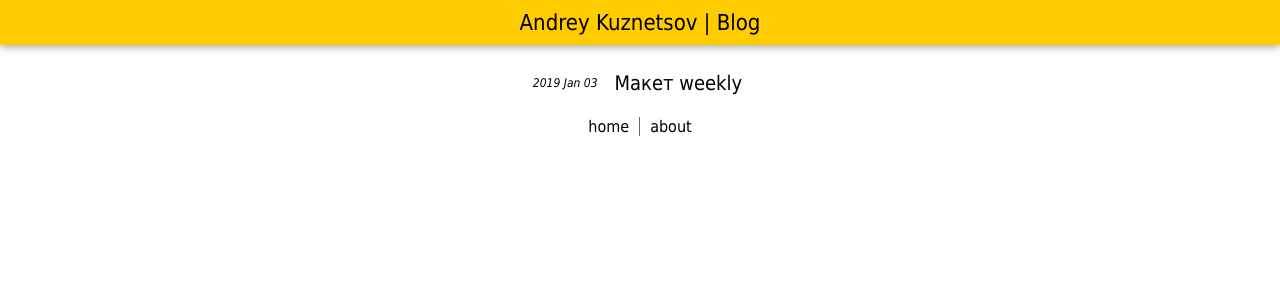
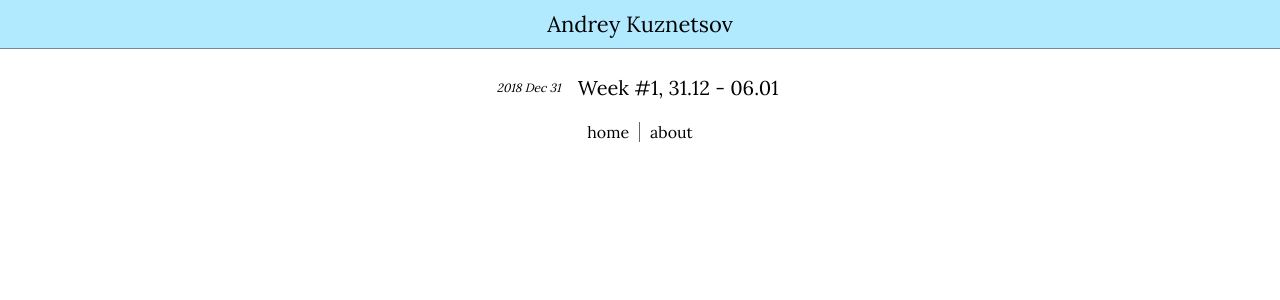
Before and after one commit to kuznetsovandrey76/blog, a Jekyll site: the page built from index.md, in a window 1280 px wide. Shown: the top 300 px of the page. Built offline with Jekyll 4.4.1, drawn with Linux system fonts in a browser that asks for light colours.

Commit message:
update style and post #1

```diff
--- a/_config.yml
+++ b/_config.yml
@@ -1,4 +1,4 @@
-title: Andrey Kuznetsov | Blog
+title: Andrey Kuznetsov
 email: and.rey.q@yandex.ru
 description: >- # this means to ignore newlines until "baseurl:"
   Write an awesome description for your new site here. You can edit this
--- a/_includes/head.html
+++ b/_includes/head.html
@@ -2,6 +2,7 @@
     <meta charset="UTF-8">
     <meta name="viewport" content="width=device-width, initial-scale=1.0">
     <meta http-equiv="X-UA-Compatible" content="ie=edge">
+    <link href="https://fonts.googleapis.com/css?family=Lora|Open+Sans" rel="stylesheet">
     <link rel="stylesheet" href="{{ "/assets/css/style.css" | relative_url }}">
     <title>{{ site.title }}</title>
 </head>
--- a/_layouts/single-post.html
+++ b/_layouts/single-post.html
@@ -24,6 +24,7 @@
         <meta charset="UTF-8">
         <meta name="viewport" content="width=device-width, initial-scale=1.0">
         <meta http-equiv="X-UA-Compatible" content="ie=edge">
+        <link href="https://fonts.googleapis.com/css?family=Lora|Open+Sans" rel="stylesheet">
         <link rel="stylesheet" href="{{ "/assets/css/post.css" | relative_url }}">
         <title>{{ site.title }}</title>
         <script src="https://ajax.googleapis.com/ajax/libs/jquery/3.3.1/jquery.min.js"></script>
--- a/_posts/weekly/2019-01-03-week-1.markdown
+++ b/_posts/weekly/2019-01-03-week-1.markdown
@@ -1,57 +1,75 @@
 ---
 layout: single-post
-title: "Макет weekly"
-date: 2019-01-03 10:00:00 +0300
+title: "Week #1, 31.12 - 06.01"
+date: 2018-12-31 22:00:00 +0300
 permalink: /:day-:month-:year.html
 
 # content
 relax_text: |
   <p></p>
+  <p>Walk</p>
+  <p>Travel</p>
 create_text: |
+  <p></p>
   <p>Работа с Jekyll, Yarn</p>
   <p>Работа с DNS reg.ru</p>
 career_text: |
   <p></p>
+  <p>Work</p>
 family_text: |
   <p></p>
+  <p>Family</p>
+  <p>Love</p>
 health_text: |
   <p></p>
+  <p>Sport</p>
 rise_text: |
   <p></p>
+  <p>Read later...</p>
+  <ul>
+    <li><a href="https://ru.wikipedia.org/wiki/%D0%92%D0%B0%D1%81%D1%83%D0%B4%D0%B5%D0%B2,_%D0%94%D0%B6%D0%B0%D0%B3%D0%B3%D0%B8">Садхгуру - медитация</a></li>
+    <li><a href="https://www.litres.ru/dzho-dispenza/">Джо Диспенза - мозг</a></li>
+    <li><a href="https://ru.wikipedia.org/wiki/%D0%A1%D0%B0%D0%BF%D0%BE%D0%BB%D1%8C%D1%81%D0%BA%D0%B8,_%D0%A0%D0%BE%D0%B1%D0%B5%D1%80%D1%82">Роберт Сапольски - поведение человека</a></li>
+  </ul>
+  <p>Books</p>
+  <p>Videos</p>
+  <p>Films</p>
 env_text: |
   <p></p>
+  <p>Friends</p>
 spirit_text: |
   <p></p>
+  <p>Philosophy</p>
 ---
-<div id="relax">
-  <h2>{{ layout.relax.title }}</h2>
+<div class="content__block" id="relax">
+  <h2 class="content__title">{{ layout.relax.title }}</h2>
   {{ page.relax_text }}
 </div>
-<div id="create">
-  <h2>{{ layout.create.title }}</h2>
+<div class="content__block" id="create">
+  <h2 class="content__title">{{ layout.create.title }}</h2>
   {{ page.create_text }}
 </div>
-<div id="career">
-  <h2>{{ layout.career.title }}</h2>
+<div class="content__block" id="career">
+  <h2 class="content__title">{{ layout.career.title }}</h2>
   {{ page.career_text }}
 </div>
-<div id="health">
-  <h2>{{ layout.health.title }}</h2>
+<div class="content__block" id="health">
+  <h2 class="content__title">{{ layout.health.title }}</h2>
   {{ page.health_text }}
 </div>
-<div id="family">
-  <h2>{{ layout.family.title }}</h2>
+<div class="content__block" id="family">
+  <h2 class="content__title">{{ layout.family.title }}</h2>
   {{ page.family_text }}
 </div>
-<div id="rise">
-  <h2>{{ layout.rise.title }}</h2>
+<div class="content__block" id="rise">
+  <h2 class="content__title">{{ layout.rise.title }}</h2>
   {{ page.rise_text }}
 </div>
-<div id="env">
-  <h2>{{ layout.env.title }}</h2>
+<div class="content__block" id="env">
+  <h2 class="content__title">{{ layout.env.title }}</h2>
   {{ page.env_text }}
 </div>
-<div id="spirit">
-  <h2>{{ layout.spirit.title }}</h2>
+<div class="content__block" id="spirit">
+  <h2 class="content__title">{{ layout.spirit.title }}</h2>
   {{ page.spirit_text }}
 </div>
--- a/assets/css/style.css
+++ b/assets/css/style.css
@@ -1,17 +1,17 @@
 body {
     margin: 0;
-    font-family: "Tahoma";
-
+    font-family: 'Lora', sans-serif;
 }
 
 
 /* HEADER */
 .header {
-    background: #fc0;
+    background: #b1eaff;
     text-align: center;
     padding: 10px;
     box-sizing: border-box;
-    box-shadow: 0 0 10px rgba(0,0,0,0.5);
+    border-bottom: 1px solid lightslategray;
+    /* box-shadow: 0 0 10px rgba(0,0,0,0.5); */
 }
 .header__link {
     text-decoration: none;
```
Also changed, not shown: assets/css/post.css (+13 -10 lines).
